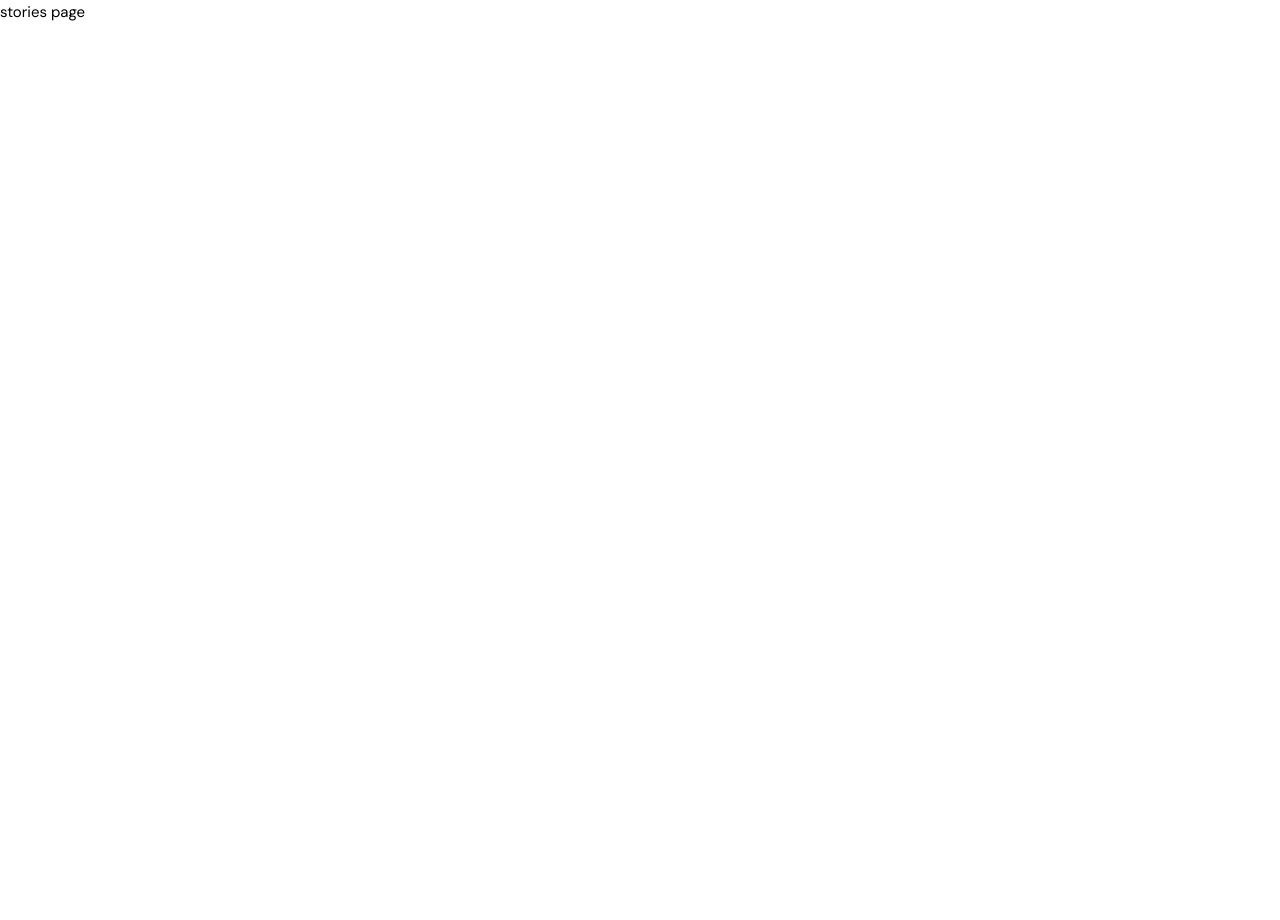
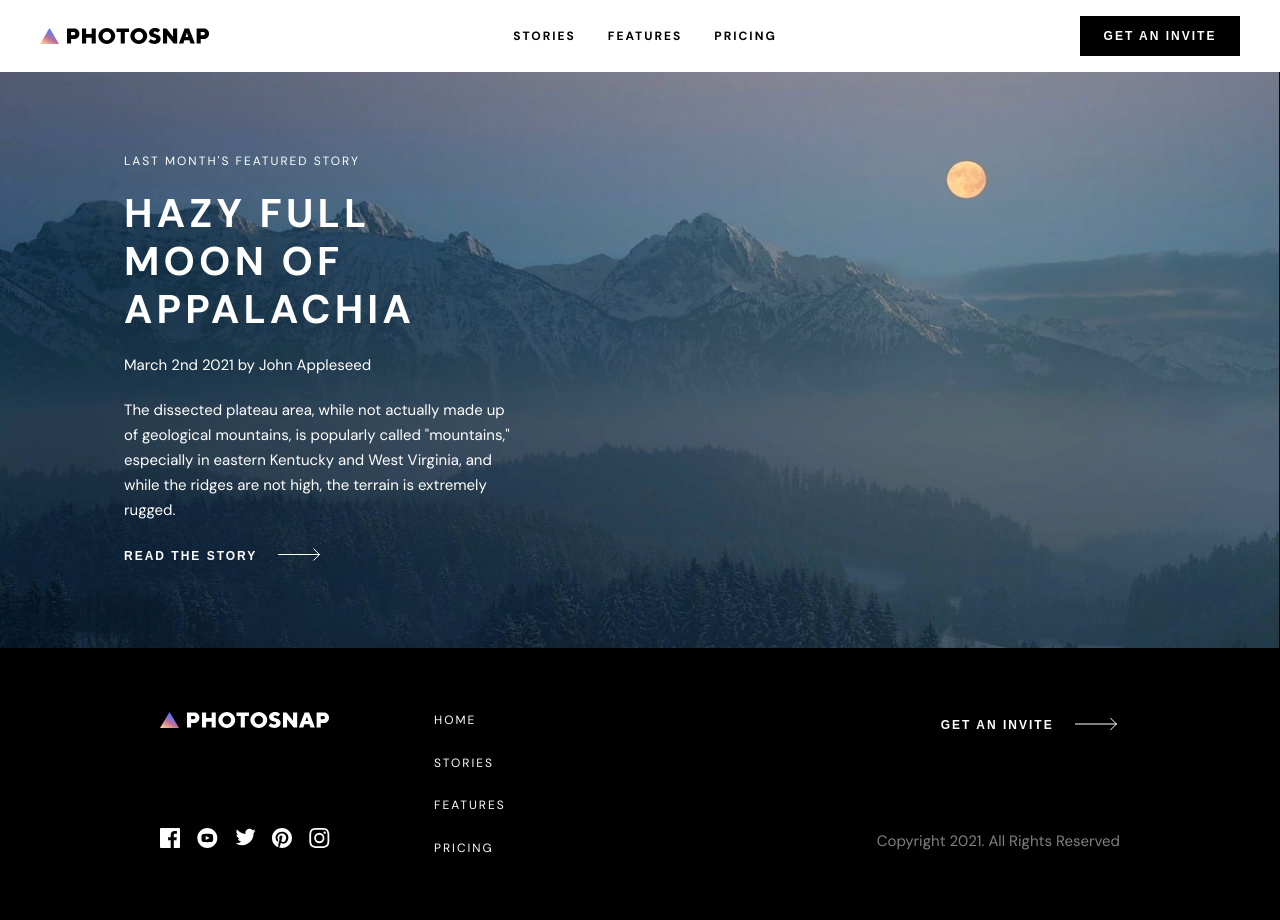
Before and after one commit to BBrownley/photosnap, a plain HTML site: page stories.html in a window 1280 px wide. Before the commit the page ends 800 px from the top, so only its background shows below. Drawn offline with Linux system fonts and the light colour scheme.

Commit message:
Added featured story section in stories page

```diff
--- a/scss/main.scss
+++ b/scss/main.scss
@@ -8,6 +8,7 @@
 @import "./layout/footer";
 
 @import "./pages/home";
+@import "./pages/stories";
 
 @import "./components/buttons";
 @import "./components/stories-container";
--- /dev/null
+++ b/scss/pages/_stories.scss
@@ -0,0 +1,56 @@
+.featured-story {
+  position: absolute;
+  top: 50%;
+  left: 7.75rem;
+  transform: translateY(-50%);
+  max-width: 387px;
+  > *:not(:last-child) {
+    margin-bottom: 1.25rem;
+  }
+  h4 {
+    text-transform: uppercase;
+  }
+}
+
+.featured-story-wrapper {
+  padding-bottom: 45%;
+  position: relative;
+  background: url("../../assets/stories/desktop/moon-of-appalacia.jpg")
+    no-repeat;
+  background-size: cover;
+  color: white;
+
+  @media (max-width: 1200px) {
+    background: url("../../assets/stories/tablet/moon-of-appalacia.jpg")
+      no-repeat;
+    background-size: cover;
+    padding-bottom: 84%;
+    .featured-story {
+      left: 2.5rem;
+    }
+  }
+  @media (max-width: 700px) {
+    background: url("../../assets/stories/mobile/moon-of-appalacia.jpg")
+      no-repeat;
+    background-size: cover;
+    padding-bottom: 84%;
+    .featured-story {
+      display: none;
+    }
+  }
+}
+
+.featured-story--mobile {
+  display: none;
+  @media (max-width: 700px) {
+    display: block;
+    position: relative;
+    transform: none;
+    background: black;
+    color: white;
+    max-width: 100%;
+    width: 100%;
+    left: auto;
+    padding: 3.25rem 2rem;
+  }
+}
--- a/stories.html
+++ b/stories.html
@@ -12,7 +12,147 @@
     <link rel="stylesheet" href="./main.min.css" />
     <title>Photosnap</title>
   </head>
+  <header class="header">
+    <div class="branding-img"></div>
+    <nav class="navigation">
+      <ul>
+        <li>
+          <a href="/stories.html"><h4>Stories</h4></a>
+        </li>
+        <li>
+          <a href="/features.html"><h4>Features</h4></a>
+        </li>
+        <li>
+          <a href="/pricing.html"><h4>Pricing</h4></a>
+        </li>
+      </ul>
+    </nav>
+    <button class="btn-1"><h4>Get an invite</h4></button>
+    <div class="menu-icon"></div>
+  </header>
+  <div class="mobile-menu">
+    <nav class="navigation">
+      <ul>
+        <li>
+          <a href="/stories.html"><h4>Stories</h4></a>
+        </li>
+        <li>
+          <a href="/features.html"><h4>Features</h4></a>
+        </li>
+        <li>
+          <a href="/pricing.html"><h4>Pricing</h4></a>
+        </li>
+      </ul>
+    </nav>
+    <button class="btn-1"><h4>Get an invite</h4></button>
+  </div>
   <body>
-    stories page
+    <section class="featured-story-wrapper">
+      <div class="featured-story">
+        <h4>Last month's featured story</h4>
+        <h2 class="large">Hazy Full Moon of Appalachia</h2>
+        <p>March 2nd 2021 <strong>by John Appleseed</strong></p>
+        <p>
+          The dissected plateau area, while not actually made up of geological
+          mountains, is popularly called "mountains," especially in eastern
+          Kentucky and West Virginia, and while the ridges are not high, the
+          terrain is extremely rugged.
+        </p>
+        <button class="btn-4">
+          Read the story<img
+            src="./assets/shared/desktop/arrow.svg"
+            class="svg-arrow"
+          />
+        </button>
+      </div>
+    </section>
+    <div class="featured-story featured-story--mobile">
+        <h4>Last month's featured story</h4>
+        <h2 class="large">Hazy Full Moon of Appalachia</h2>
+        <p>March 2nd 2021 <strong>by John Appleseed</strong></p>
+        <p>
+          The dissected plateau area, while not actually made up of geological
+          mountains, is popularly called "mountains," especially in eastern
+          Kentucky and West Virginia, and while the ridges are not high, the
+          terrain is extremely rugged.
+        </p>
+        <button class="btn-4">
+          Read the story<img
+            src="./assets/shared/desktop/arrow.svg"
+            class="svg-arrow"
+          />
+        </button>
+      </div>
   </body>
+  <footer class="footer">
+    <div class="footer-container">
+      <div class="footer-left">
+        <div class="branding-img">
+          <!-- For filtering part of img -->
+          <div class="branding-img branding-img__inner"></div>
+        </div>
+        <nav class="secondary-footer-nav">
+          <ul>
+            <li>
+              <a href="#"><h4>Home</h4></a>
+            </li>
+            <li>
+              <a href="#"><h4>Stories</h4></a>
+            </li>
+            <li>
+              <a href="#"><h4>Features</h4></a>
+            </li>
+            <li>
+              <a href="#"><h4>Pricing</h4></a>
+            </li>
+          </ul>
+        </nav>
+        <div class="socials">
+          <div>
+            <img src="./assets/shared/desktop/facebook.svg" alt="facebook" />
+          </div>
+          <div>
+            <img src="./assets/shared/desktop/youtube.svg" alt="youtube" />
+          </div>
+          <div>
+            <img src="./assets/shared/desktop/twitter.svg" alt="twitter" />
+          </div>
+          <div>
+            <img src="./assets/shared/desktop/pinterest.svg" alt="pinterest" />
+          </div>
+          <div>
+            <img src="./assets/shared/desktop/instagram.svg" alt="instagram" />
+          </div>
+        </div>
+      </div>
+
+      <nav class="main-footer-nav">
+        <ul>
+          <li>
+            <a href="#"><h4>Home</h4></a>
+          </li>
+          <li>
+            <a href="#"><h4>Stories</h4></a>
+          </li>
+          <li>
+            <a href="#"><h4>Features</h4></a>
+          </li>
+          <li>
+            <a href="#"><h4>Pricing</h4></a>
+          </li>
+        </ul>
+      </nav>
+
+      <div class="invite-copyright">
+        <button class="btn-4">
+          Get an invite<img
+            src="./assets/shared/desktop/arrow.svg"
+            alt=""
+            class="svg-arrow"
+          />
+        </button>
+        <p>Copyright 2021. All Rights Reserved</p>
+      </div>
+    </div>
+  </footer>
 </html>
```
Also changed, not shown: main.min.css, scss/base/_reset.scss (line endings or trailing spaces).
